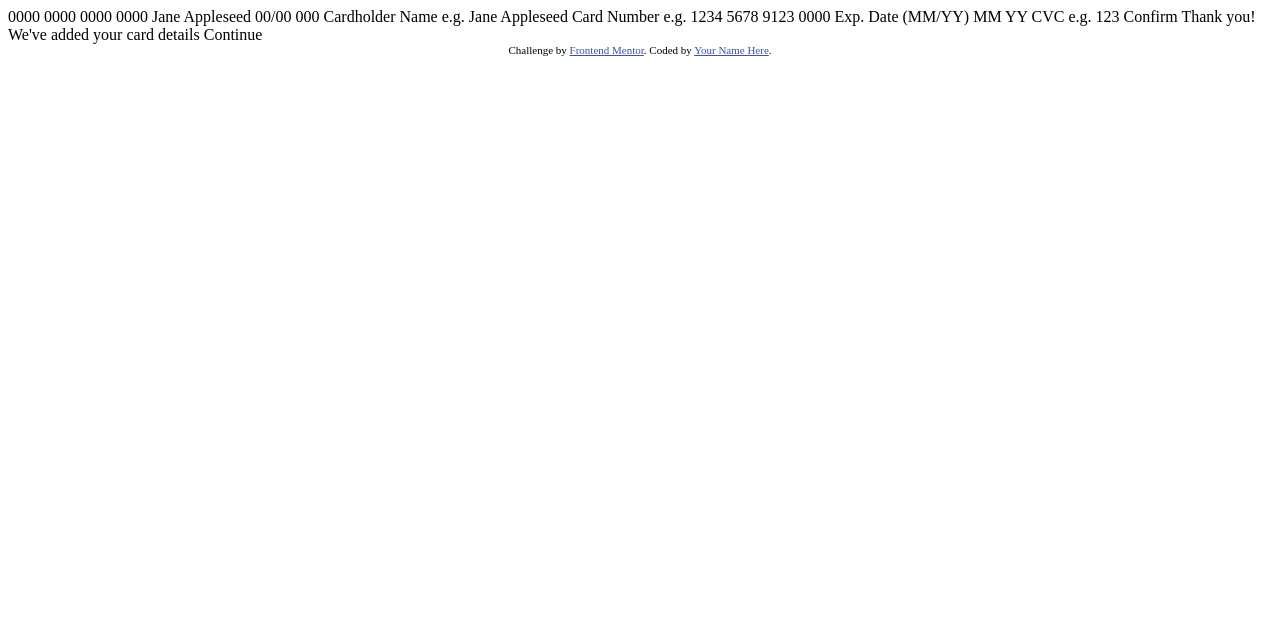
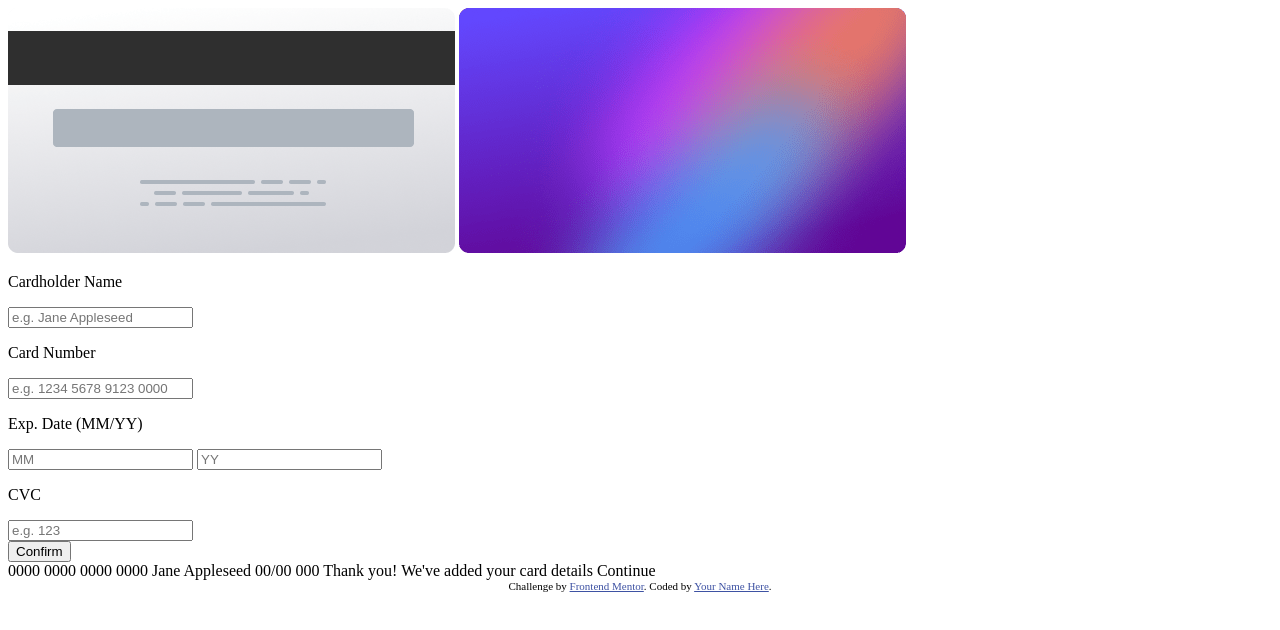
Before and after one commit to Rodjfreitas/Preenchimento-Cartao, a plain HTML site: page index.html in a window 1280 px wide. Drawn offline with Linux system fonts and the light colour scheme.

Commit message:
feat: organização do html

```diff
--- a/index.html
+++ b/index.html
@@ -17,6 +17,34 @@
   </style>
 </head>
 <body>
+  <main>
+    <img src="images/bg-card-back.png" alt="">
+    <img src="images/bg-card-front.png" alt="">
+
+    <div id ="Information">
+      <p>Cardholder Name</p>
+      <input type="text" name="cardName" id="cardName" placeholder="e.g. Jane Appleseed">
+
+      <p>Card Number</p>
+      <input type="text" name="cardNumber" id="cardNumber" placeholder="e.g. 1234 5678 9123 0000">
+
+      <div>
+        <div class="dateInformation">
+          <p>Exp. Date (MM/YY)</p>
+          <input type="text" name="cardMonth" id="cardMonth" placeholder="MM">
+          <input type="text" name="cardYear" id="cardYear" placeholder="YY">
+        </div>
+
+        <div class="securityInformation">
+          <p>CVC</p>
+          <input type="text" name="cardSecurity" id="cardSecurity" placeholder="e.g. 123">
+        </div>
+      </div>
+
+      <input type="button" name="confirmBtn" id="confirmBtn" value="Confirm">
+    </div>
+
+  </main>
 
   0000 0000 0000 0000
   Jane Appleseed
@@ -24,20 +52,19 @@
 
   000
 
-  Cardholder Name
-  e.g. Jane Appleseed
 
-  Card Number
-  e.g. 1234 5678 9123 0000
 
-  Exp. Date (MM/YY)
-  MM
-  YY
 
-  CVC
-  e.g. 123
 
-  Confirm
+
+
+
+
+
+
+
+
+
 
   <!-- Completed state start -->
 
```
